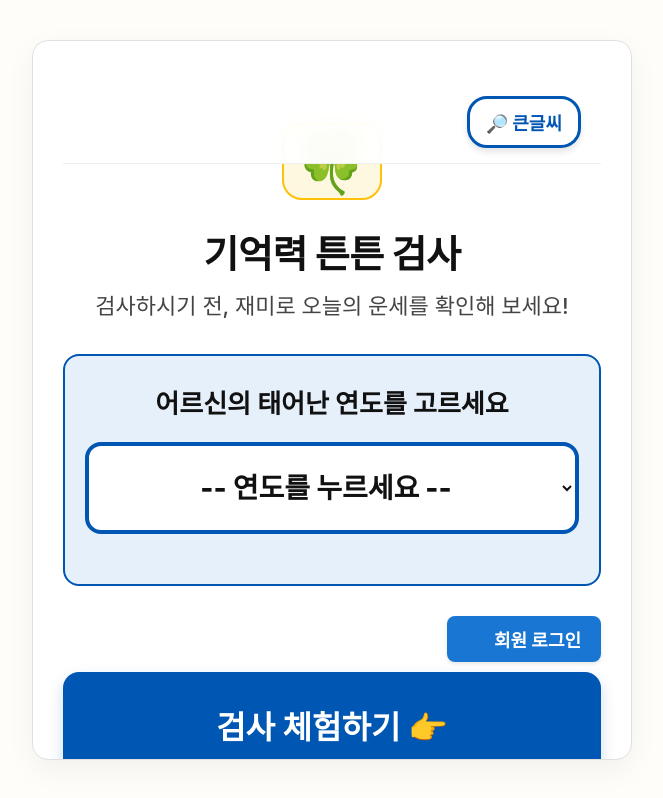
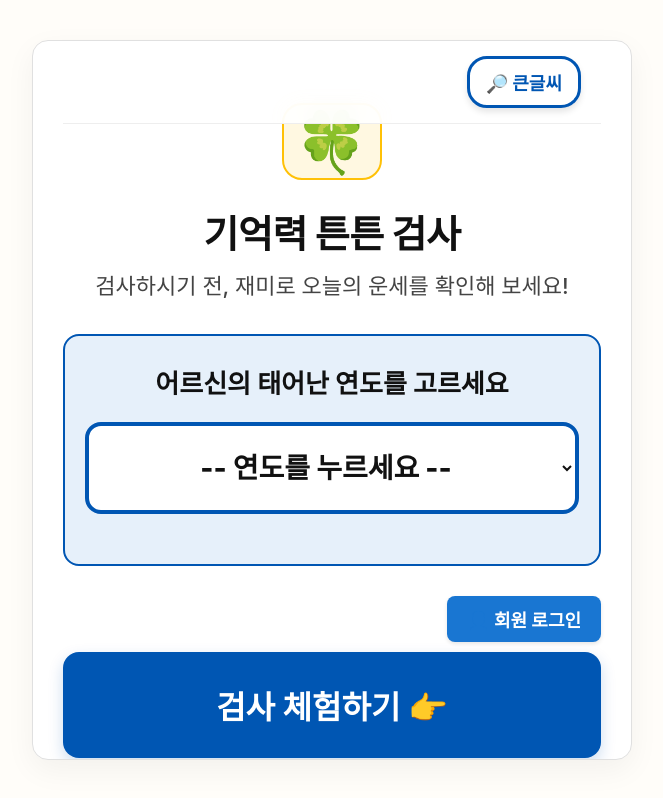
Before and after one commit to uglygw0/Alzh-app, a React (Vite) app: page / in a window 1280 px wide. Shown: the whole page, without its empty margins (308-971 px from the left). Built offline with nearby package versions, Linux system fonts and the light colour scheme; a web font is replaced by a local one.

Commit message:
Auto save: Updated index.css

```diff
--- a/src/index.css
+++ b/src/index.css
@@ -65,7 +65,7 @@ body {
 }
 
 .app-container {
-  padding: 40px 30px;
+  padding: 0 30px 40px 30px;
   display: flex;
   flex-direction: column;
   flex: 1;
```
